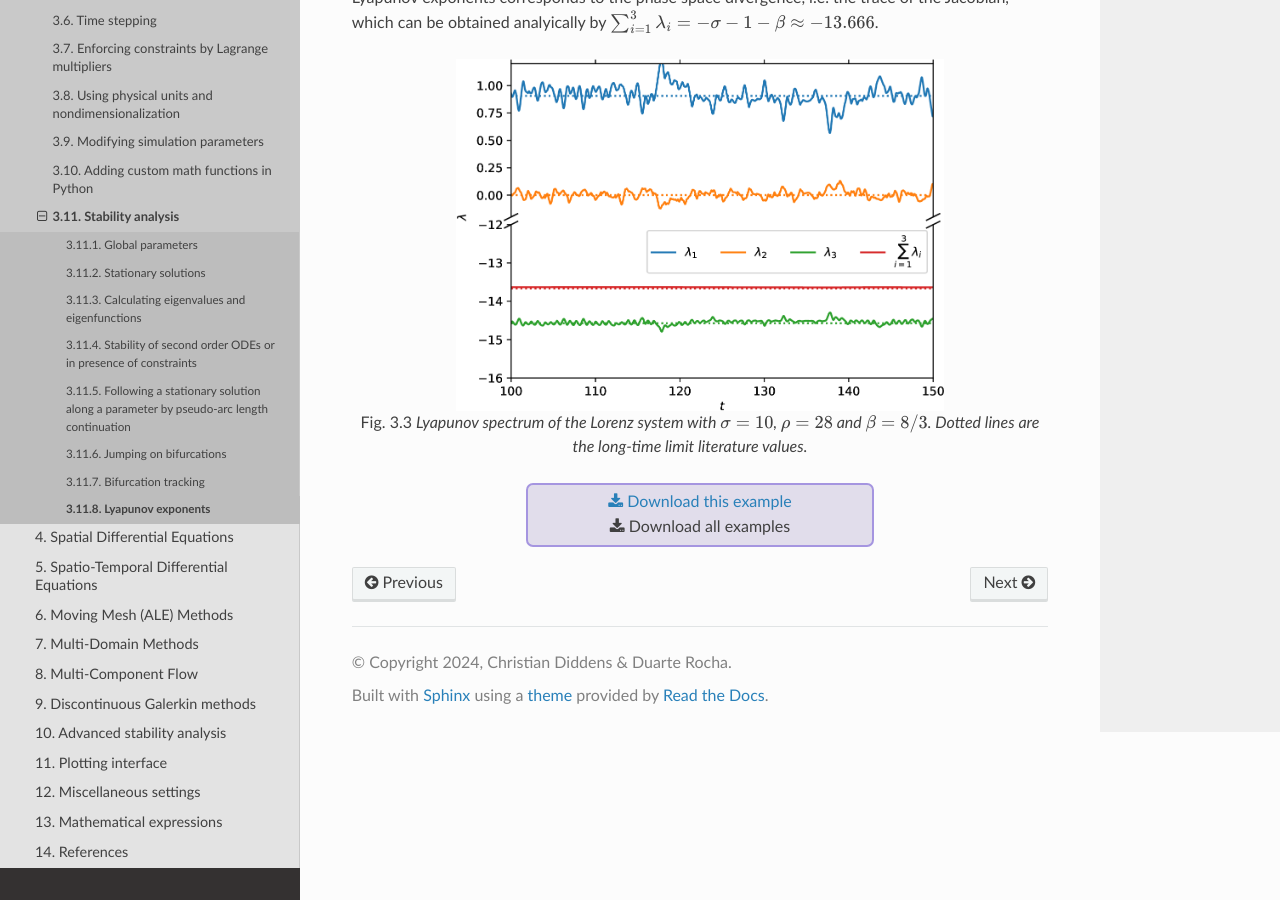
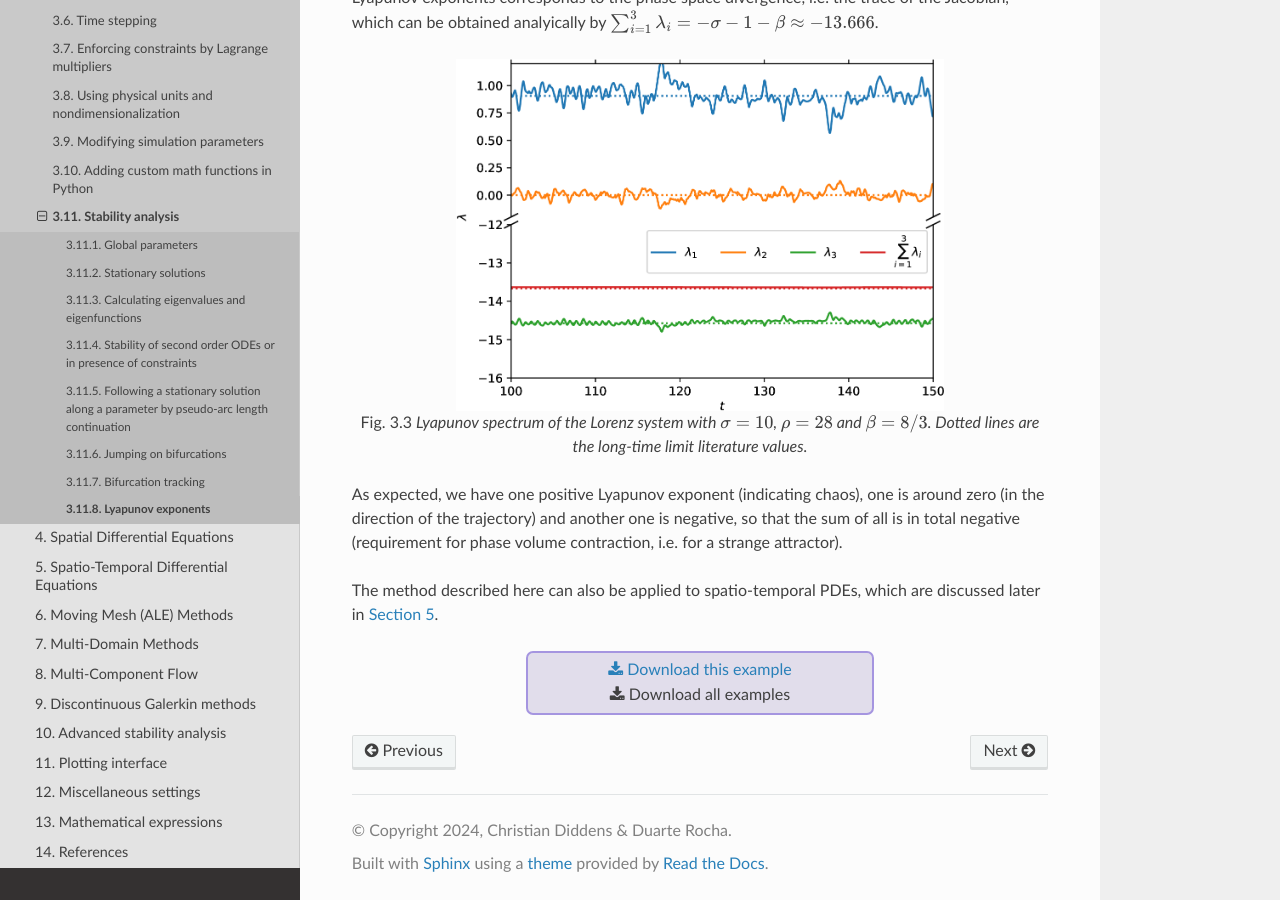
Before and after one commit to pyoomph/pyoomph, a Sphinx documentation site: the page built from docs/source/tutorial/temporal/stability/lyapunov.rst, in a window 1280 px wide and 900 px high, scrolled down 2321 px. Built offline with Sphinx 7.4.7 and the Read the Docs theme 2.0.0, drawn with Linux system fonts in a browser that asks for light colours; some of the changed lines change nothing that is shown; some of the changed text lies outside the part shown.

```diff
--- a/docs/source/tutorial/temporal/stability/lyapunov.rst
+++ b/docs/source/tutorial/temporal/stability/lyapunov.rst
@@ -5,9 +5,9 @@
 
 A necessary requirement for deterministic chaos is the sensitivity to small changes of the initial conditions. If a system is chaotic, a small perturbation in the initial condition will grow over time and the long term dynamics of the unperturbed and the perturbed system will be separated by a growing distance in phase space. However, usually, dissipative systems are considered, i.e. systems that relax on a *strange attractor*, which is bounded in phase space. Therefore, eventually both the unperturbed and perturbed trajectory, can converge to the same *strange attractor* and the distance between both trajectories in time will be bounded as well.
 
-Therefore, instead of measuring the divergence of perturbtions in the initial conditions (which is ultimately bounded) it is beneficial to investiage the growth of the a tiny perturbation along the trajectory. Let :math:`\vec{x}(t)` be a trajectory, then we are interested in how a perturbation :math:`\vec{x}(t)+\delta\vec{x}(t)` will develop. Here, we choose a tiny initial pertrubation vector :math:`\delta\vec{x}(0)` and make sure that it remains tiny during its evolution, so that the linear dynamics around :math:`\vec{x}(t)` alone govern the evolution of :math:`\delta\vec{x}(0)`. This can be achieved by either choosing the magnitude of the initial perturbation :math:`\delta\vec{x}(0)` sufficiently small that it does not grow within the considered simulation time to a magnitude where nonlinear contributions become relevant. Alternatively, one can renormalize :math:`\delta\vec{x}(t)`, e.g. after each :math:`n^\text{th}` time step, to a tiny magnitude, but monitoring its exponential growth.
+Therefore, instead of measuring the divergence of perturbtions in the initial conditions (which is ultimately bounded) it is beneficial to investiage the growth of the a tiny perturbation along the trajectory. Let :math:`\vec{x}(t)` be a trajectory, then we are interested in how a perturbation :math:`\vec{x}(t)+\delta\vec{x}(t)` will develop. Here, we choose a tiny initial pertrubation vector :math:`\delta\vec{x}(0)` and make sure that it remains tiny during its evolution, so that the linear dynamics around :math:`\vec{x}(t)` alone govern the choice of :math:`\delta\vec{x}(0)`. This can be achieved by either choosing the magnitude of the initial perturbation :math:`\delta\vec{x}(0)` sufficiently small that it does not grow within the considered simulation time to a magnitude where nonlinear contributions become relevant. Alternatively, one can renormalize :math:`\delta\vec{x}(t)`, e.g. after each :math:`n^\text{th}` time step, to a tiny magnitude, but monitoring its exponential growth.
 
-More precisely, for a system :math:`\partial_t\vec{x}=\vec{F}(\vec{x})`, it is sufficient to calculate the evolution of
+More precisely, for a system :math:`\partial_t\vec{x}=\vec{F}(\vec{x})`, it is sufficient to calculate the linearized evolution of
 
 .. math:: :label: eqlyapdynsys
 
@@ -71,6 +71,10 @@
 	Lyapunov spectrum of the Lorenz system with :math:`\sigma=10`, :math:`\rho=28` and :math:`\beta=8/3`. Dotted lines are the long-time limit literature values.
 
 
+As expected, we have one positive Lyapunov exponent (indicating chaos), one is around zero (in the direction of the trajectory) and another one is negative, so that the sum of all is in total negative (requirement for phase volume contraction, i.e. for a strange attractor).
+
+The method described here can also be applied to spatio-temporal PDEs, which are discussed later in :numref:`secpde`.
+
 
 .. only:: html
 
```
Also changed, not shown: docs/source/tutorial/temporal/stability/lorenz_lyapunov.py (+27 -0 lines), 1 other file.
